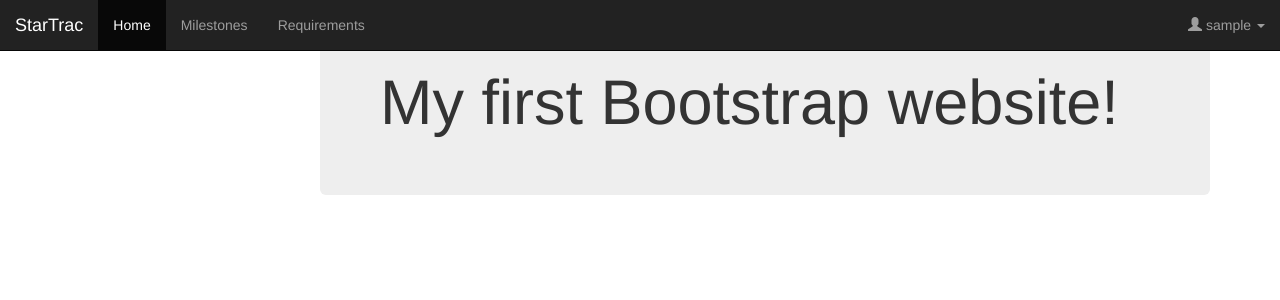
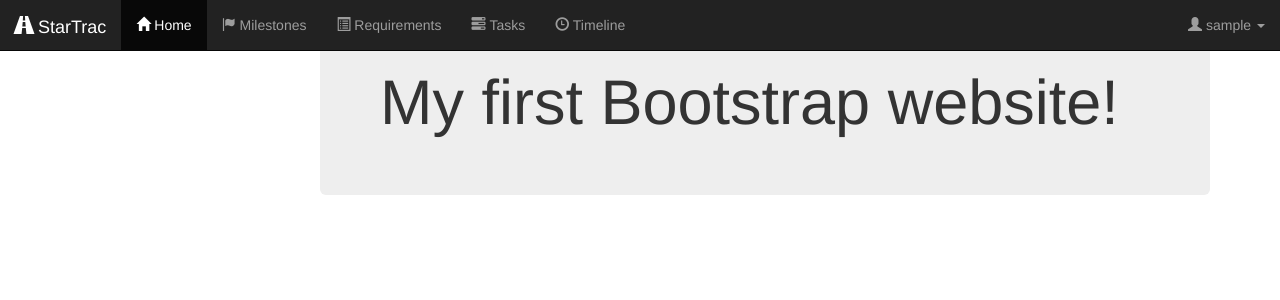
Before and after one commit to E2Soft/StarTrac, a Django app: page / in a window 1280 px wide. Shown: the top 300 px of the page. Run offline with Django 3.2, Linux system fonts and the light colour scheme; the visitor is signed in with stand-in values (Sample User, id 1); some libraries are stand-ins or nearby versions.

Commit message:
[NEW]Dodata statistika broj komentara za svaki milestone i zahtev [UPDATE] jos malo sredjen interfejs

```diff
--- a/src/tasks/templates/tasks/logged.html
+++ b/src/tasks/templates/tasks/logged.html
@@ -12,13 +12,15 @@
 <nav class="navbar navbar-inverse navbar-fixed-top">
   <div class="container-fluid">
     <div class="navbar-header">
-      <a class="navbar-brand" href="#">StarTrac</a>
+      <a class="navbar-brand" href="#"><span class="glyphicon glyphicon-road"></span> StarTrac</a>
     </div>
     <div>
       <ul class="nav navbar-nav">
-        <li class="active"><a href="#">Home</a></li>
-        <li><a href="{% url 'milestones' %}">Milestones</a></li>
-        <li><a href="{% url 'requirements' %}">Requirements</a></li>
+        <li class="active"><a href="#"><span class="glyphicon glyphicon-home"></span> Home</a></li>
+        <li><a href="{% url 'milestones' %}"><span class="glyphicon glyphicon-flag"></span> Milestones</a></li>
+        <li><a href="{% url 'requirements' %}"><span class="glyphicon glyphicon-list-alt"></span> Requirements</a></li>
+        <li><a href="{% url 'requirements' %}"><span class="glyphicon glyphicon-tasks"></span> Tasks</a></li>
+        <li><a href="{% url 'requirements' %}"><span class="glyphicon glyphicon-time"></span> Timeline</a></li>
       </ul>
       <ul class="nav navbar-nav navbar-right">
       	<li class="dropdown"><a class="dropdown-toggle" data-toggle="dropdown" href="#">
@@ -26,9 +28,9 @@
         {{username}}
         <span class="caret"></span></a>
           <ul class="dropdown-menu">
-            <li><a href="#">Profile</a></li>
-            {% if isadmin %}<li><a href="/admin">Admin panel</a></li>{% endif %}
-            <li><a href="{% url 'logout' %}">Logout</a></li>
+            <li><a href="#"><span class="glyphicon glyphicon-user"></span> Profile</a></li>
+            {% if isadmin %}<li><a href="/admin"><span class="glyphicon glyphicon-star"></span> Admin panel</a></li>{% endif %}
+            <li><a href="{% url 'logout' %}"><span class="glyphicon glyphicon-log-out"></span> Logout</a></li>
           </ul>
         </li>
       </ul
--- a/src/tasks/templates/tasks/mdetail.html
+++ b/src/tasks/templates/tasks/mdetail.html
@@ -6,8 +6,8 @@
 <h2>{{milestone}}</h2>
 
 <ul class="list-group">
-	<li class="list-group-item"><span class="glyphicon glyphicon-calendar"></span> {{milestone.date_created}}</li>
-	<li class="list-group-item"><span class="glyphicon glyphicon-align-justify"></span> {{milestone.summry}}</li>
+	<li class="list-group-item"><span class="glyphicon glyphicon-calendar"></span> Date: {{milestone.date_created}}</li>
+	<li class="list-group-item"><span class="glyphicon glyphicon-align-justify"></span> Summry: {{milestone.summry}}</li>
 </ul>
 
 </div>
--- a/src/tasks/templates/tasks/milestones.html
+++ b/src/tasks/templates/tasks/milestones.html
@@ -1,5 +1,6 @@
 {% extends "tasks/base.html" %}
 {% block title %}Milestones Page{% endblock %}
+{% load commnets from task_extras %}
 
 {% block content %}
 	<div id="page-content-wrapper">
@@ -7,12 +8,13 @@
         	<div class="row">
             	<div class="col-lg-12">
             		<div class="page-header">
-       					<h1>Milestones</h1>
+       					<h2><span class="glyphicon glyphicon-flag"></span> Milestones</h2>
     				</div>
 					<ul class="list-group">
 						{% for publisher in object_list %}
 							<li class="list-group-item">
 							<span class="badge"><span class="glyphicon glyphicon-tasks"></span> {{publisher.task_set.all.count}}</span>
+							<span class="badge"><span class="glyphicon glyphicon-comment"></span> {{publisher|commnets}}</span>
 							<a href="{% url 'mdetail' publisher.pk %}">{{publisher.name}}</a>
 							<div class="progress">
 								<div class="progress-bar" role="progressbar" aria-valuenow="70" aria-valuemin="0" aria-valuemax="100" style="width:70%">
--- a/src/tasks/templates/tasks/requirements.html
+++ b/src/tasks/templates/tasks/requirements.html
@@ -1,5 +1,6 @@
 {% extends "tasks/base.html" %}
 {% block title %}Milestones Page{% endblock %}
+{% load commnets from task_extras %}
 
 {% block content %}
 	<div id="page-content-wrapper">
@@ -7,12 +8,13 @@
         	<div class="row">
             	<div class="col-lg-12">
             		<div class="page-header">
-       					<h1>Requirements</h1>
+       					<h2><span class="glyphicon glyphicon-list-alt"></span> Requirements</h2>
     				</div>
 					<ul class="list-group">
 						{% for publisher in object_list %}
 							<li class="list-group-item">
 							<span class="badge"><span class="glyphicon glyphicon-tasks"></span> {{publisher.task_set.all.count}}</span>
+							<span class="badge"><span class="glyphicon glyphicon-comment"></span> {{publisher|commnets}}</span>
 							<a href="{% url 'rdetail' publisher.pk %}">{{publisher.name}}</a>
 							<div class="progress">
 								<div class="progress-bar" role="progressbar" aria-valuenow="70" aria-valuemin="0" aria-valuemax="100" style="width:70%">
--- a/src/tasks/urls.py
+++ b/src/tasks/urls.py
@@ -12,14 +12,16 @@ from tasks.forms import MilestonesList, MilestoneDetail, MilestoneUpdate, \
 
 urlpatterns = patterns('',
     url(r'^$', views.index, name='index'),
+
     url(r'^milestones/$', MilestonesList.as_view(), name='milestones'),
     url(r'^mdetail/(?P<pk>\d+)/$', MilestoneDetail.as_view(), name='mdetail'),
-    url(r'^mcomment/$', views.mcomment, name='mcomment'),
     url(r'^medit/(?P<pk>\d+)/$', MilestoneUpdate.as_view(), name='medit'),
     url(r'^addmilestone/$', views.addmilestone, name='addmilestone'),
+    url(r'^mcomment/$', views.mcomment, name='mcomment'),
+
     url(r'^requirements/$', RequirementsList.as_view(), name='requirements'),
     url(r'^rdetail/(?P<pk>\d+)/$', RequirementDetail.as_view(), name='rdetail'),
     url(r'^redit/(?P<pk>\d+)/$', RequirementUpdate.as_view(), name='redit'),
     url(r'^addrequirement/$', RequiremenCreate.as_view(), name='addrequirement'),
-     url(r'^rcomment/$', views.rcomment, name='rcomment'),
+    url(r'^rcomment/$', views.rcomment, name='rcomment'),
 )
```
Also changed, not shown: src/tasks/templates/tasks/rdetail.html (+6 -6 lines).
